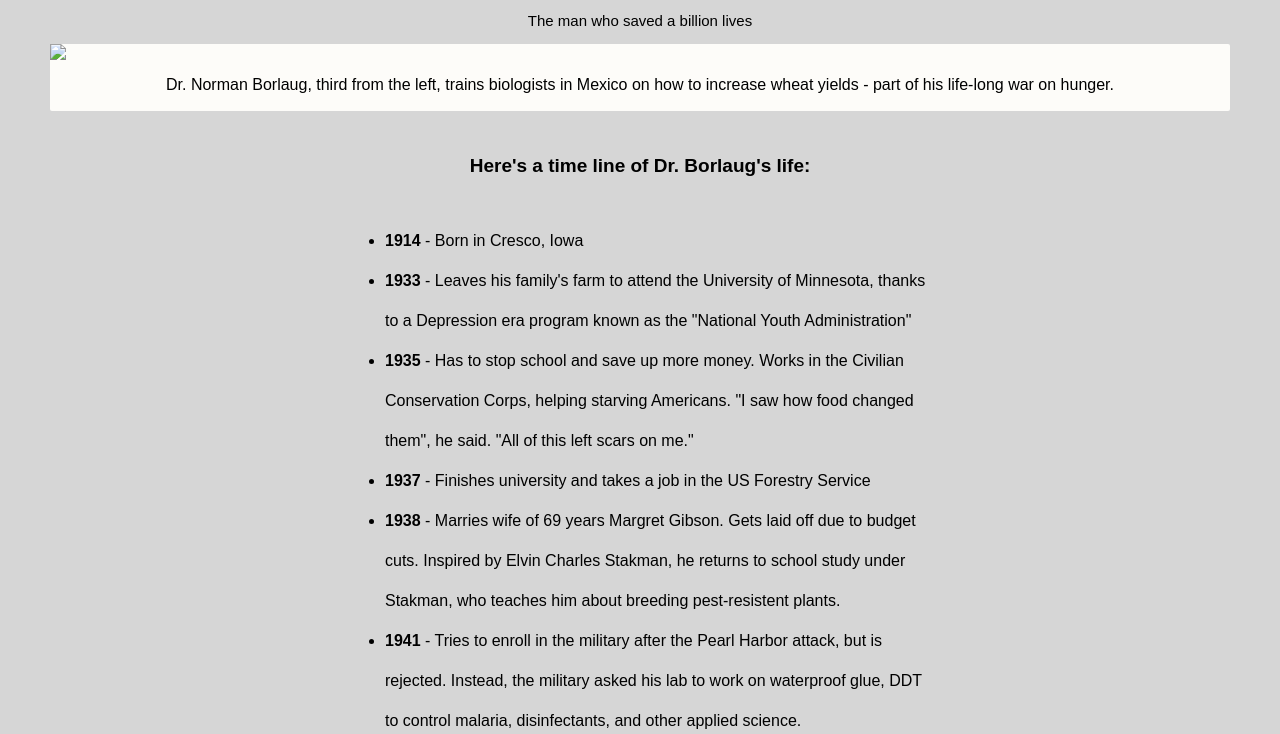
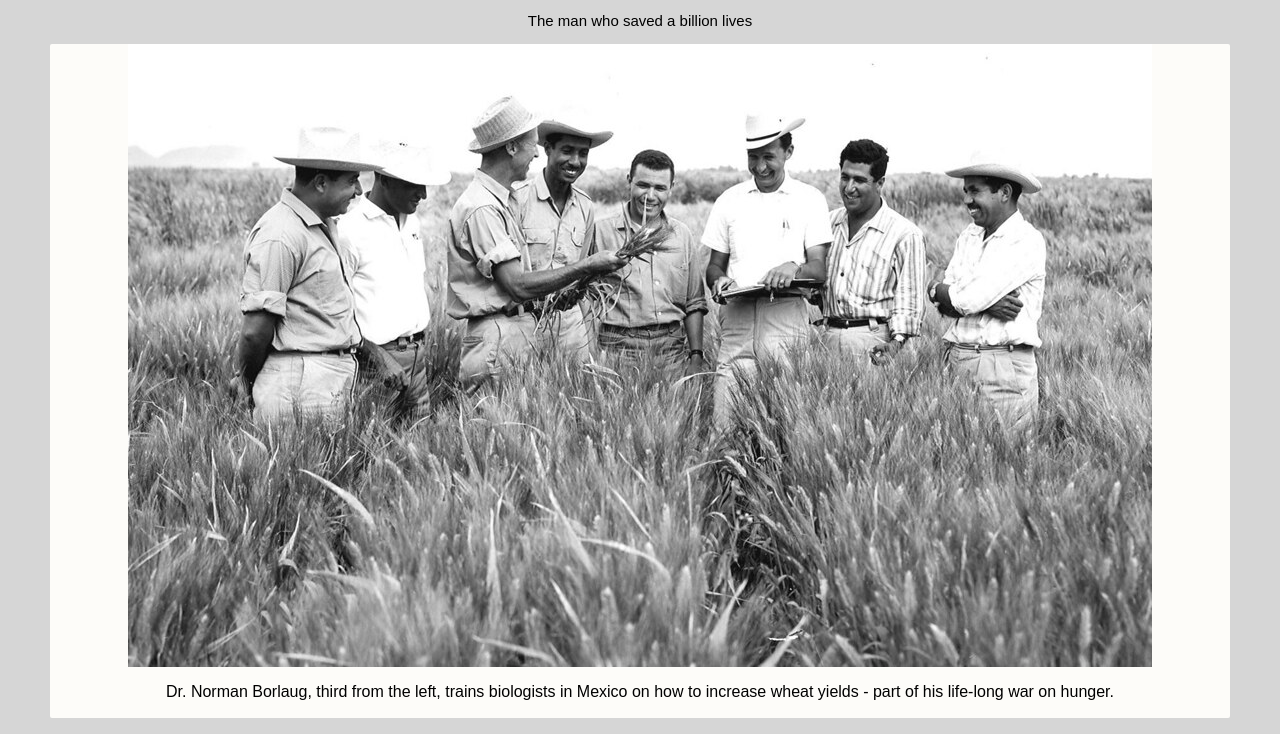
Before and after one commit to Gbengashowunmi/tribute-page.io, a plain HTML site: page index.html in a window 1280 px wide. Shown: the part 137-871 px from the top of the page. Drawn offline with Linux system fonts and the light colour scheme.

Commit message:
Update index.html

```diff
--- a/index.html
+++ b/index.html
@@ -12,7 +12,7 @@
     <h1 id="title">Dr. Norman Borlaug</h1>
     <p>The man who saved a billion lives</p>
     <div id="img-div">
-        <img src="tribute-page-main-image.jpg">
+        <img src="image/tribute-page-main-image.jpg">
         <p id="img-caption">Dr. Norman Borlaug, third from the left, trains biologists in Mexico on how to increase wheat yields - part of his life-long war on hunger. </p>
 
     </div>
```
